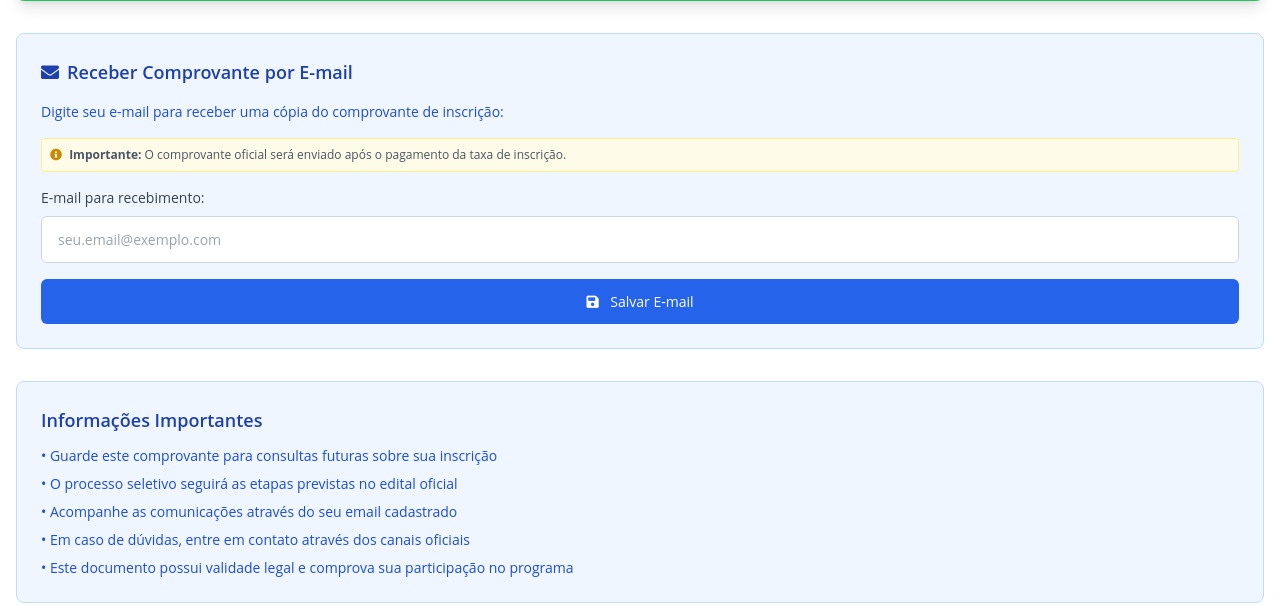
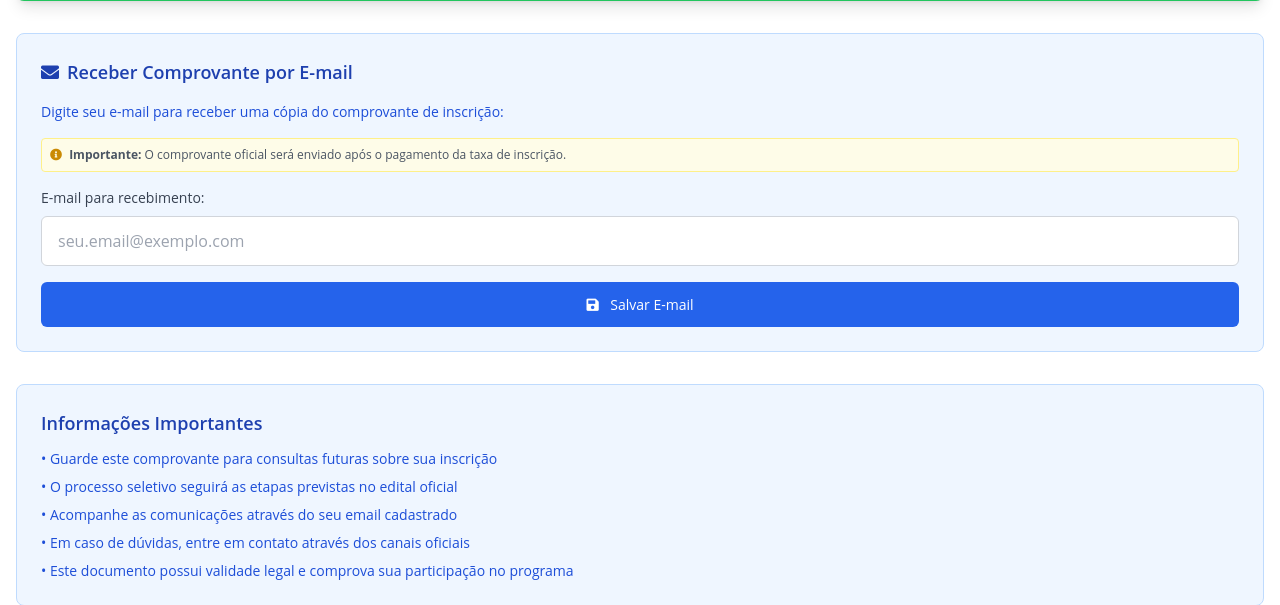
Before and after one commit to NuxeTor/GovAGTE04, a Flask app: page /comprovante-inscricao in a window 1280 px wide. Shown: the part 1153-1758 px from the top of the page. Run offline with Flask 3, Linux system fonts and the light colour scheme; some libraries are stand-ins or nearby versions; some web fonts are replaced.

Commit message:
Prevent automatic zoom on input fields in the registration process
Adds a style to prevent automatic zoom on email input field in comprovante_inscricao.html.

Replit-Commit-Author: Agent
Replit-Commit-Session-Id: 3dcefe52-ae87-44b9-a0d3-46a1362916b7
Replit-Commit-Screenshot-Url: https://storage.googleapis.com/screenshot-production-us-central1/7c76807b-2b7b-4aba-8b85-021e6568ea74/2a97878b-533f-4add-b560-85f34611e267.jpg

```diff
--- a/templates/comprovante_inscricao.html
+++ b/templates/comprovante_inscricao.html
@@ -170,6 +170,7 @@
                        id="email-comprovante"
                        placeholder="seu.email@exemplo.com"
                        autocomplete="email"
+                       style="font-size: 16px;"
                        class="w-full px-4 py-3 border border-gray-300 rounded-md focus:ring-2 focus:ring-blue-500 focus:border-blue-500">
 
                 <!-- Dropdown de sugestões de email -->
```
